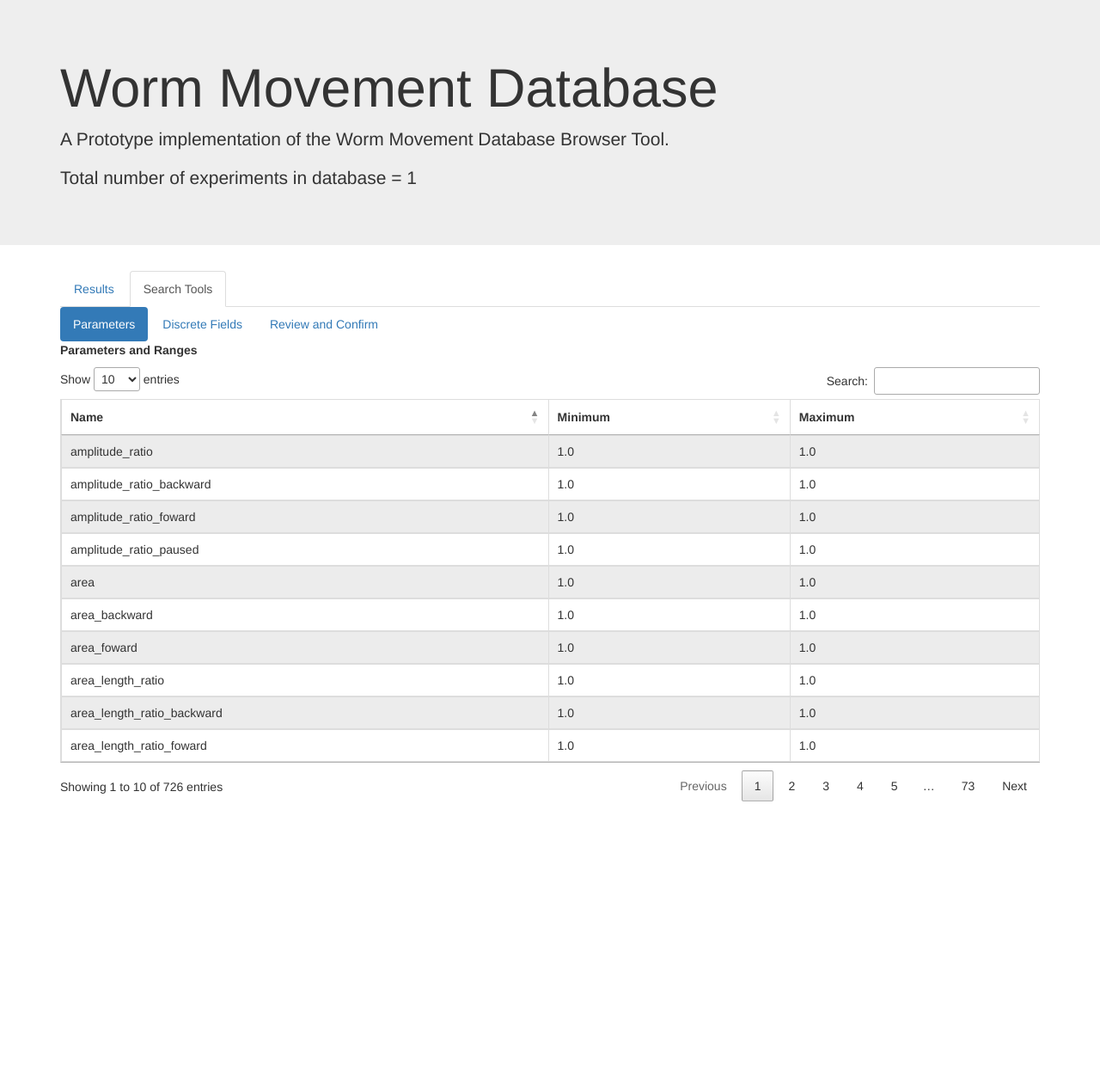
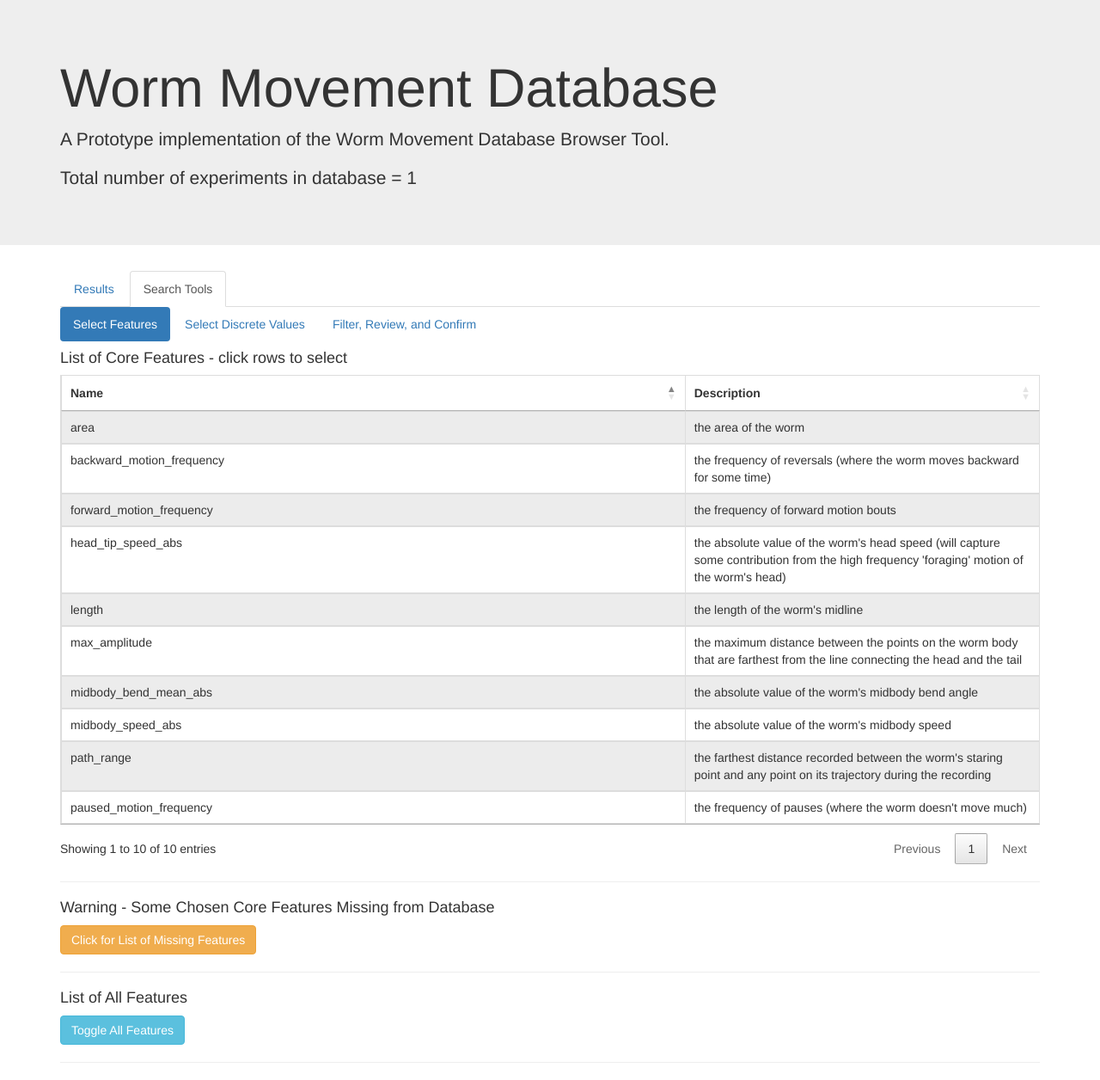
Before and after one commit to openworm/movement_cloud, a Django app: page /webworm/ in a window 1280 px wide, after a click on "Search Tools". Shown: the whole page at 86% size. Before the commit the page ends 932 px from the top, so only its background shows below. Run offline with Django 3.2, Linux system fonts and the light colour scheme; tables that the repository leaves empty hold one stand-in row (values such as "Sample post"); some libraries are stand-ins or nearby versions.

Commit message:
1. Core Features list added and bound to the Full Features list where select/deselect operations    are concerned. 2. Full Features list can now be hidden using a toggle button (hidden by default). 3. All Discrete lists can now be hidden using a toggle button (hidden by default). 4. Some minor visual changes.

```diff
--- a/webworm/static/webworm/paginate-parameters.js
+++ b/webworm/static/webworm/paginate-parameters.js
@@ -2,6 +2,18 @@ var selectedParamIndices = {};
 var hiddenParamIndex = 5;
 
 $(document).ready(function() {
+
+	var coreParamTable = $('#coreFeaturesTable').DataTable( {
+		dom: 'Brtip',
+		buttons: [
+			  'selectAll',
+			  'selectNone',
+			  ],
+		select: {
+		    style: 'multi'
+		},
+	    });
+
 	var paramTable = $('#parameters').DataTable( {
 		dom: 'Blfrtip',
 		buttons: [
@@ -23,43 +35,114 @@ $(document).ready(function() {
 		],
 	    });
 
+	// *CWL* In the case of features, the name of the feature makes for a
+	//   perfectly stable key. This is really the only way to bind the
+	//   3 tables together since the selection can happen from either
+	//   the core or full table, and must update each other.
+
+	coreParamTable.on( 'select', function ( e, dt, type, indexes ) {
+		if ( type === 'row' ) {
+		    var origData = coreParamTable.rows(indexes).data();
+		    var selectLength = indexes.length;
+		    for (var i=0; i<selectLength; i++) {
+			// This particular check is extremely important now
+			//   that we have 2 bound tables.
+			if (!selectedParamIndices[origData[i][0]]) {
+			    selectedParamIndices[origData[i][0]] = "core";
+			    // The core table currently contains insufficient
+			    //   information to insert new entries into the
+			    //   confirmed table. This has to be done by
+			    //   the full list.
+			    // Update the sister table if necessary
+			    paramTable.row( function(idx, data, node) {
+				    return data[0] === origData[i][0]?true:false;
+				}).select();
+			}
+		    }
+		}
+		// Draw the other two tables
+		paramTable.draw();
+		confirmParamTable.draw();
+	    } );
+
 	paramTable.on( 'select', function ( e, dt, type, indexes ) {
 		if ( type === 'row' ) {
 		    var origData = paramTable.rows(indexes).data();
 		    var selectLength = indexes.length;
 		    for (var i=0; i<selectLength; i++) {
-			if (!selectedParamIndices[indexes[i]]) {
-			    selectedParamIndices[indexes[i]] = "true";
+			// This particular check is extremely important now
+			//   that we have 2 bound tables.
+			if ((!selectedParamIndices[origData[i][0]]) ||
+			    (selectedParamIndices[origData[i][0]] === "core")) {
+			    // Insert entries only from the full table, and not core.
 			    var data = [];
 			    // *CWL* This is an annoying hardcode.
 			    data.push(origData[i][0]); // name of parameter
 			    data.push(origData[i][1]); // min value
-			    data.push('<input type="number" name="' +
+			    data.push('<input type="text" name="' +
 				      origData[i][0] + '_minParam" class="form-control" id="' +
 				      origData[i][0] + '_minParam"></input>');
 			    data.push(origData[i][2]); // max value
-			    data.push('<input type="number" name="' +
+			    data.push('<input type="text" name="' +
 				      origData[i][0] + '_maxParam" class="form-control" id="' +
 				      origData[i][0] + '_maxParam"></input>');
 			    data.push(indexes[i]);
 			    confirmParamTable.row.add(data);
+			    selectedParamIndices[origData[i][0]] = "full";
+
+			    // Update the sister table if necessary
+			    coreParamTable.row( function(idx,data, node) {
+				    return data[0] === origData[i][0]?true:false;
+				}).select();
 			}
 		    }
+		    // Draw the other two tables
+		    coreParamTable.draw();
+		    confirmParamTable.draw();
+		}
+	    } );
+
+
+	// *CWL* In the case of deselection, the operations are symmetric
+	coreParamTable.on('deselect', function ( e, dt, type, indexes ) {
+		if ( type === 'row' ) {
+		    var origData = coreParamTable.rows(indexes).data();
+		    var selectLength = indexes.length;
+		    for (var i=0; i<selectLength; i++) {
+			if (selectedParamIndices[origData[i][0]]) {
+			    delete selectedParamIndices[origData[i][0]];
+			    confirmParamTable.row( function(idx, data, node){
+				    return data[0] === origData[i][0]?true:false;
+				}).remove();
+			    // Tell sister table to deselect too
+			    paramTable.row( function(idx,data, node) {
+				    return data[0] === origData[i][0]?true:false;
+				}).deselect();
+			}
+		    }
+		    coreParamTable.draw();
 		    confirmParamTable.draw();
 		}
 	    } );
 
 	paramTable.on( 'deselect', function ( e, dt, type, indexes ) {
 		if ( type === 'row' ) {
+		    var origData = paramTable.rows(indexes).data();
 		    var selectLength = indexes.length;
 		    for (var i=0; i<selectLength; i++) {
-			if (selectedParamIndices[indexes[i]]) {
-			    delete selectedParamIndices[indexes[i]];
+			if (selectedParamIndices[origData[i][0]]) {
+			    delete selectedParamIndices[origData[i][0]];
 			    confirmParamTable.row( function(idx, data, node){
-				    return data[hiddenParamIndex] === indexes[i]?true:false;
+				    return data[0] === origData[i][0]?true:false;
 				}).remove();
+			    // Tell sister table to deselect too
+			    coreParamTable.row( function(idx,data, node) {
+				    return data[0] === origData[i][0]?true:false;
+				}).deselect();
+
 			}
 		    }
+		    coreParamTable.draw();
 		    confirmParamTable.draw();
 		}
 	    } );
--- a/webworm/templates/webworm/confirmSearch-template.html
+++ b/webworm/templates/webworm/confirmSearch-template.html
@@ -1,25 +1,41 @@
+<input type="hidden" id="strainsInputList" name="strains" value=""/>
+<input type="hidden" id="trackersInputList" name="trackers" value=""/>
+<input type="hidden" id="sexInputList" name="sex" value=""/>
+<input type="hidden" id="devInputList" name="dev" value=""/>
+<input type="hidden" id="ventralInputList" name="ventral" value=""/>
+<input type="hidden" id="foodInputList" name="food" value=""/>
+<input type="hidden" id="arenaInputList" name="arena" value=""/>
+<input type="hidden" id="habituationInputList" name="habituation" value=""/>
+<input type="hidden" id="experimenterInputList" name="experimenter" value=""/>
 <div id="confirmSearchContentPane">
   <!-- Set by $(#<name>InputList).value="" -->
-  <input type="hidden" id="strainsInputList" name="strains" value="">
-  <input type="hidden" id="trackersInputList" name="trackers" value="">
-  <input type="hidden" id="sexInputList" name="sex" value="">
-  <input type="hidden" id="devInputList" name="dev" value="">
-  <input type="hidden" id="ventralInputList" name="ventral" value="">
-  <input type="hidden" id="foodInputList" name="food" value="">
-  <input type="hidden" id="arenaInputList" name="arena" value="">
-  <input type="hidden" id="habituationInputList" name="habituation" value="">
-  <input type="hidden" id="experimenterInputList" name="experimenter" value="">
-  <div class="row">
-    <div class="col-sm-6">
-      <h4>Confirmation of Search Configuration</h4>
+  <div>
+    <h3>Confirmation of Search Configuration</h3>
+    <button type="submit" class="btn btn-danger">Submit Search</button>
+  </div>
+  <hr>
+  <div id="rangedFieldConfirm">
+    <h4>Ranged Fields Selected</h4>
+    <div class="row">
+      <div class="col-sm-6">
+	<p><b>Min Experiment date:</b> {{min_date}} </p>
+      </div>
+      <div class="col-sm-6">
+	<p><b>Max Experiment date:</b> {{max_date}} </p>
+      </div>
     </div>
-    <div class="col-sm-3">
-      <button type="submit" class="btn btn-danger">Submit Search</button>
+    <div class="row">
+      <label class="col-sm-3" for="start_date">Start Date (yyyy-mm-dd):</label>
+      <input class="col-sm-3" type="date"
+	     name="start_date" class="form-control" id="start_date"></input>
+      <label class="col-sm-3" for="end_date">End Date (yyyy-mm-dd):</label>
+      <input class="col-sm-3" type="date"
+	     name="end_date" class="form-control" id="end_date"></input>
     </div>
-    <hr>
   </div>
-  <div class="row" id="parametersConfirm">
-    <p><b>Parameters Selected</b></p>
+  <hr>
+  <div id="parametersConfirm">
+    <h4>Parameters Selected</h4>
     <table id="confirmParameters" class="table table-striped table-bordered table-responsive">
       <thead>
 	<tr>
@@ -34,10 +50,10 @@
       <tbody>
       </tbody>
     </table>
-    <hr>
   </div>
-  <div class="row" id="discreteFieldConfirm">
-    <p><b>Discrete Fields Selected</b></p>
+  <hr>
+  <div id="discreteFieldConfirm">
+    <h4>Discrete Fields Selected</h4>
     <!-- *CWL* Tentative Ugly hard code for non-dynamic display. Please fix. -->
     <div class="row">
       <div class="col-sm-3">
@@ -135,24 +151,6 @@
 	</table>
       </div>
     </div>
-    <hr>
   </div>
-  <div class="row" id="rangedFieldConfirm">
-    <p><b>Ranged Fields Selected</b></p>
-    <div class="col-sm-6">
-      <p><b>Min Experiment date:</b> {{min_date}} </p>
-    </div>
-    <div class="col-sm-6">
-      <p><b>Max Experiment date:</b> {{max_date}} </p>
-    </div>
-    <div class="row">
-      <label class="col-sm-3" for="start_date">Start Date (yyyy-mm-dd):</label>
-      <input class="col-sm-3" type="date"
-	     name="start_date" class="form-control" id="start_date"></input>
-      <label class="col-sm-3" for="end_date">End Date (yyyy-mm-dd):</label>
-      <input class="col-sm-3" type="date"
-	     name="end_date" class="form-control" id="end_date"></input>
-    </div>
-    <hr>
-  </div>
+  <hr>
 </div>
--- a/webworm/templates/webworm/discrete-template.html
+++ b/webworm/templates/webworm/discrete-template.html
@@ -1,9 +1,12 @@
 <div id="discreteFieldsContentPane">
-
+  <h4>Filter Experiments by Discrete Values - Click rows to Select</h4>
+  <hr>
   <!-- Row 1 Strains and Trackers -->
   <div class="row">
     <div class="col-sm-6">
-      <p><b>Strains Summary</b></p>
+      <h4>Strains Summary</h4>
+      <a href="#sum_strains_panel" class="btn btn-info" data-toggle="collapse">Toggle Strains</a>
+      <div id="sum_strains_panel" class="collapse">
 	<table id="sum_strains" class="table table-striped table-bordered table-responsive">
 	  <thead>
 	    <tr>
@@ -21,8 +24,11 @@
 	  </tbody>
 	</table>
       </div>
+    </div>
     <div class="col-sm-6">
-      <p><b>Trackers Summary</b></p>
+      <h4>Trackers Summary</h4>
+      <a href="#sum_trackers_panel" class="btn btn-info" data-toggle="collapse">Toggle Trackers</a>
+      <div id="sum_trackers_panel" class="collapse">
 	<table id="sum_trackers" class="table table-striped table-bordered table-responsive">
 	  <thead>
 	    <tr>
@@ -41,12 +47,15 @@
 	</table>
       </div>
     </div>
+  </div>
   <hr>
 
   <!-- Row 2 Sex and Development Stages -->
   <div class="row">
     <div class="col-sm-6">
-      <p><b>Sex Summary</b></p>
+      <h4>Sex Summary</h4>
+      <a href="#sum_sex_panel" class="btn btn-info" data-toggle="collapse">Toggle Sex</a>
+      <div id="sum_sex_panel" class="collapse">
 	<table id="sum_sex" class="table table-striped table-bordered table-responsive">
 	  <thead>
 	    <tr>
@@ -64,8 +73,11 @@
 	  </tbody>
 	</table>
       </div>
+    </div>
     <div class="col-sm-6">
-      <p><b>Development Stages Summary</b></p>
+      <h4>Development Stages Summary</h4>
+      <a href="#sum_dev_panel" class="btn btn-info" data-toggle="collapse">Toggle Development Stages</a>
+      <div id="sum_dev_panel" class="collapse">
 	<table id="sum_dev" class="table table-striped table-bordered table-responsive">
 	  <thead>
 	    <tr>
@@ -84,12 +96,15 @@
 	</table>
       </div>
     </div>
+  </div>
   <hr>
 
   <!-- Row 3  Ventral Sides and Food -->
   <div class="row">
     <div class="col-sm-6">
-      <p><b>Ventral Sides Summary</b></p>
+      <h4>Ventral Sides Summary</h4>
+      <a href="#sum_ventral_panel" class="btn btn-info" data-toggle="collapse">Toggle Ventral Sides</a>
+      <div id="sum_ventral_panel" class="collapse">
 	<table id="sum_ventral" class="table table-striped table-bordered table-responsive">
 	  <thead>
 	    <tr>
@@ -107,8 +122,11 @@
 	  </tbody>
 	</table>
       </div>
+    </div>
     <div class="col-sm-6">
-      <p><b>Food Summary</b></p>
+      <h4>Food Summary</h4>
+      <a href="#sum_food_panel" class="btn btn-info" data-toggle="collapse">Toggle Food</a>
+      <div id="sum_food_panel" class="collapse">
 	<table id="sum_food" class="table table-striped table-bordered table-responsive">
 	  <thead>
 	    <tr>
@@ -127,12 +145,15 @@
 	</table>
       </div>
     </div>
+  </div>
   <hr>
 
   <!-- Row 4 Arena and Habituation -->
   <div class="row">
     <div class="col-sm-6">
-      <p><b>Arena Summary</b></p>
+      <h4>Arena Summary</h4>
+      <a href="#sum_arena_panel" class="btn btn-info" data-toggle="collapse">Toggle Arena</a>
+      <div id="sum_arena_panel" class="collapse">
 	<table id="sum_arena" class="table table-striped table-bordered table-responsive">
 	  <thead>
 	    <tr>
@@ -150,8 +171,11 @@
 	  </tbody>
 	</table>
       </div>
+    </div>
     <div class="col-sm-6">
-      <p><b>Habituation Summary</b></p>
+      <h4>Habituation Summary</h4>
+      <a href="#sum_habituation_panel" class="btn btn-info" data-toggle="collapse">Toggle Habituation</a>
+      <div id="sum_habituation_panel" class="collapse">
 	<table id="sum_habituation" class="table table-striped table-bordered table-responsive">
 	  <thead>
 	    <tr>
@@ -170,12 +194,15 @@
 	</table>
       </div>
     </div>
+  </div>
   <hr>
 
   <!-- Row 5 Experimenters  -->
   <div class="row">
     <div class="col-sm-6">
-      <p><b>Experimenters Summary</b></p>
+      <h4>Experimenters Summary</h4>
+      <a href="#sum_experimenter_panel" class="btn btn-info" data-toggle="collapse">Toggle Experimenters</a>
+      <div id="sum_experimenter_panel" class="collapse">
 	<table id="sum_experimenter" class="table table-striped table-bordered table-responsive">
 	  <thead>
 	    <tr>
@@ -194,6 +221,7 @@
 	</table>
       </div>
     </div>
+  </div>
   <hr>
 
 </div>
--- a/webworm/templates/webworm/index.html
+++ b/webworm/templates/webworm/index.html
@@ -16,8 +16,8 @@
       {% else %}
       <div>
 	<!-- Idea for the future, a small random sample here? -->
-	<h4>No Search Results</h4>
-	<p>Please use the search tab to pick out desired experiments for selection<p>
+	<h3>No Search Results</h3>
+	<p>Please use the "Search Tools" tab to filter desired experiments for data download.<p>
       </div>
       {% endif %}
     </div>
--- a/webworm/templates/webworm/parameters-template.html
+++ b/webworm/templates/webworm/parameters-template.html
@@ -1,5 +1,42 @@
-<div id="parametersSearchContent">
-  <p><b>Parameters and Ranges</b></p>
+<div>
+  <div>
+    <h4>List of Core Features - click rows to select</h4>
+    <table id="coreFeaturesTable" class="table table-striped table-bordered table-responsive">
+      <thead>
+	<tr>
+	  <th>Name</th>
+	  <th>Description</th>
+	</tr>
+      </thead>
+      <tbody>
+	{% for feature in presentFeatures|dictsort:"name" %}
+	<tr>
+	  <td> {{ feature.name }} </td>
+	  <td> {{ feature.desc }} </td>
+	</tr>
+	{% endfor %}
+      </tbody>
+    </table>
+  </div>
+  <hr>
+  {% if missingFeatures %}
+  <div>
+    <h4>Warning - Some Chosen Core Features Missing from Database</h4>
+    <a href="#missingFeaturesPanel" class="btn btn-warning" data-toggle="collapse">Click for List of Missing Features</a>
+    <div id="missingFeaturesPanel" class="collapse">
+      <ul>
+	{% for feature in missingFeatures %}
+	<li>{{ feature.name }}: "{{ feature.desc }}"</li>
+	{% endfor %}
+      </ul>
+    </div>
+  </div>
+  <hr>
+  {% endif %}
+  <div>
+    <h4>List of All Features</h4>
+    <a href="#allFeaturesPanel" class="btn btn-info" data-toggle="collapse">Toggle All Features</a>
+    <div id="allFeaturesPanel" class="collapse">
       <table id="parameters" class="table table-striped table-bordered table-responsive">
 	<thead>
 	  <tr>
@@ -19,3 +56,6 @@
 	</tbody>
       </table>
     </div>
+  </div>
+  <hr>
+</div>
--- a/webworm/templates/webworm/search-template.html
+++ b/webworm/templates/webworm/search-template.html
@@ -3,12 +3,12 @@
     <div class="form-group" >
       <div id="searchMethodPanes">
 	<ul class="nav nav-pills">
-	  <li class="active"><a data-toggle="pill" href="#parametersPane">Parameters</a></li>
-	  <li><a data-toggle="pill" href="#discretePane">Discrete Fields</a></li>
+	  <li class="active"><a data-toggle="pill" href="#parametersPane">Select Features</a></li>
+	  <li><a data-toggle="pill" href="#discretePane">Select Discrete Values</a></li>
 	  <!-- *CWL* Tentatively unnecessary and should be merged with Parameters
 	  <li><a data-toggle="pill" href="#rangedPane">Ranged Fields</a></li>
 	  -->
-	  <li><a data-toggle="pill" href="#confirmSearchPane">Review and Confirm</a></li>
+	  <li><a data-toggle="pill" href="#confirmSearchPane">Filter, Review, and Confirm</a></li>
 	</ul>
 
 	<div class="tab-content">
--- a/webworm/views.py
+++ b/webworm/views.py
@@ -9,7 +9,27 @@ from django.db.models import Max
 from .models import *
 from .forms import *
 
+import json
+
+coreFeatures = {};
+
 # Support functions
+
+def loadCoreFeatures(featureFields, context):
+    global coreFeatures;
+    coreFeatures = json.loads(open('webworm/defaultCoreFeatures.json').read());
+    # Check that the features are in the database
+    allFeaturesList = [f.name for f in featureFields];
+    coreList = coreFeatures['features'];
+    presentList = [];
+    missingList = [];
+    for feature in coreList:
+        if feature['name'] in allFeaturesList:
+            presentList.append(feature);
+        else:
+            missingList.append(feature);
+    context['presentFeatures'] = presentList;
+    context['missingFeatures'] = missingList;
 
 def getFieldCounts(experiments, fieldName, fieldList, nullNameString):
     counts = {};
@@ -30,7 +50,29 @@ def processSearchField(key, db_filter, getRequest, experimentsList):
                 exec('returnList =  returnList | experimentsList.filter(' + db_filter + '=searchTerm);');
     return returnList;
 
-def processSearchConfiguration(getRequest, experimentsList):
+def processSearchParameters(getRequest, featuresObjects, experimentsList):
+    returnList = experimentsList;
+    # This is pretty painful, and requires us to traverse the request list for keys
+    #   instead of a forward search. Still looks more efficient than traversing
+    #   all 700+ parameters.
+    for key in getRequest.keys():
+        name = '';
+        if key.endswith('_minParam'):
+            name = key[:-9];
+            minVal = getRequest[key];
+            print "*****"
+            print name;
+            print minVal;
+            exec('eliminatedFeatures = featuresObjects.filter('+ name +'__lt=minVal);');
+            returnList.exclude(id__in = [x.experiment_id for x in eliminatedFeatures_set()]);
+#            exec('returnList =  returnList.select_related("'+name+'").filter(' + name + '__gte=minVal);');
+        elif key.endswith('_maxParam'):
+            name = key[:-9];
+            maxVal = getRequest[key];
+#            exec('returnList =  returnList.select_related("'+name+'").filter(' + name + '__lte=maxVal);');
+    return returnList;
+
+def processSearchConfiguration(getRequest, experimentsList, featuresObjects):
     # Sane defaults
     exact = 'off';
     case_sen = 'off';
@@ -78,9 +120,9 @@ def processSearchConfiguration(getRequest, experimentsList):
                                     getRequest, returnList);
     returnList = processSearchField('experimenter', 'experimenter__name__icontains',
                                     getRequest, returnList);
+    returnList = processSearchParameters(getRequest, featuresObjects, returnList);
 
     return returnList;
-
 
 def createParametersMetadata(featuresFields, featuresObjects, context):
     # This is clunky, there has to be a better way to do this.
@@ -188,10 +230,14 @@ def index(request):
     results_count = 0;
     results_list = None;
 
+    # Get Core Parameters from JSON file
+    loadCoreFeatures(featuresFields, context);
+
     if request.method == "GET":
         if (len(request.GET.keys()) > 0):
             results_list = processSearchConfiguration(request.GET,
-                                                      Experiments.objects.order_by('base_name'));
+                                                      Experiments.objects.order_by('base_name'),
+                                                      featuresObjects);
             results_count = results_list.count();
 
     context['db_experiment_count'] = db_experiment_count;
```
Lines whose indentation alone changed are shown as unchanged.
